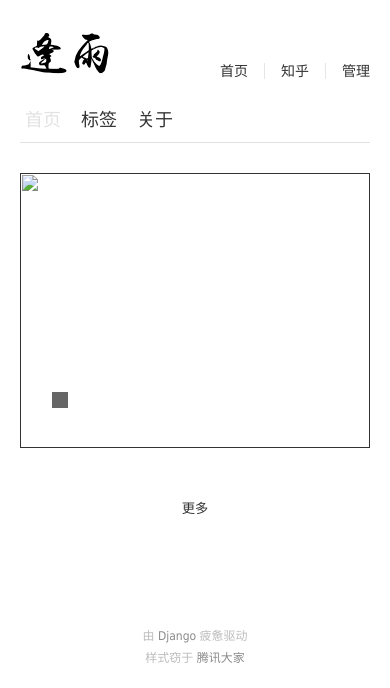
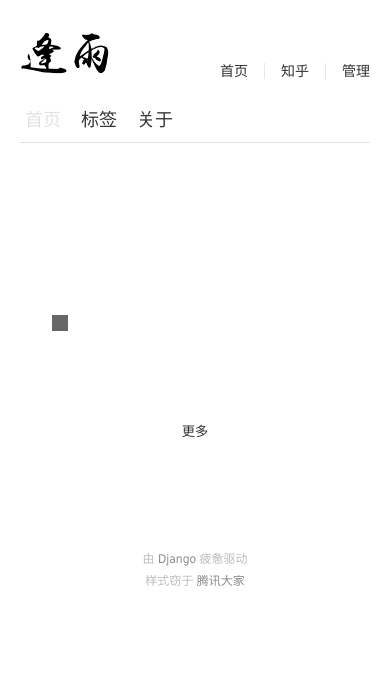
Before and after one commit to bigfengyu/MeetRain, a Django app: page /blog/ in a window 390 px wide. Shown: the top 688 px of the page. Run offline with Django 3.2, Linux system fonts and the light colour scheme; data that the repository does not hold is empty; some libraries are stand-ins or nearby versions.

Commit message:
index responsive

```diff
--- a/static/css/index_pages.css
+++ b/static/css/index_pages.css
@@ -4,9 +4,18 @@
     display: block;
     margin-bottom: 5px;
 }
-.cover img{
-    height: 275px;
+.cover-image{
+    height: 375px;
     width: 100%;
+    background-size: cover;
+    background-position: center;
+    background-repeat: no-repeat;
+}
+
+@media(max-width:500px){
+    .cover-image{
+        height: 200px;
+    }
 }
 
 .cover-title{
@@ -81,10 +90,25 @@
     margin-top: 6px;
     margin-right: 14px;
 }
+.page-sub .pic img {
+    width: 192px;
+}
 
 .hasImage{
     padding-left:206px;
 }
+
+@media(max-width:500px){
+
+    .page-sub .pic img {
+        width: 100px;
+    }
+    .hasImage{
+        padding-left:0;
+    }
+}
+
+
 
 .page-sub .summary-up{
     font: 14px/24px 'Tahoma';
--- a/templates/blog/elements/pageitem.html
+++ b/templates/blog/elements/pageitem.html
@@ -15,7 +15,7 @@
         <div class="page-sub">
             {% if page.hasImage %}
                 <div class="pic clear">
-                    <img width="192" src="{{ page.getCoverImageUrl }}">  <!--192 x 113-->
+                    <img src="{{ page.getCoverImageUrl }}">  <!--192 x 113-->
                 </div>
             {% endif %}
             <div class="summary {{ page.hasImage|yesno:"hasImage," }}">
--- a/templates/blog/elements/tagitem.html
+++ b/templates/blog/elements/tagitem.html
@@ -1,6 +1,6 @@
 {% load custom_tags %}
 {% with tagitem|orderbycustom as pages %}
-<div class="tagitem tag{{ forloop.counter }}" data-tag-id="{{ tagitem.id }}">
+<div class="tagitem tag{{ tagitem.order }}" data-tag-id="{{ tagitem.id }}">
     <div class="tagnamewrapper" >
         <div class="tagimage">
         </div>
--- a/templates/blog/index/index_pages.html
+++ b/templates/blog/index/index_pages.html
@@ -6,7 +6,8 @@
 {% endblock %}
 {% block main %}
     <a class="cover" href="{{ cover.page.get_url }}">
-        <img src="{{ cover.imageurl }}">
+        <div class="cover-image" style="background-image: url({{cover.imageurl}});">
+        </div>
         <div class="cover-title">
             {{ cover.page.title }}
         </div>
```
Also changed, not shown: templates/blog/index/index_tags.html (+5 -4 lines), 5 other files.
